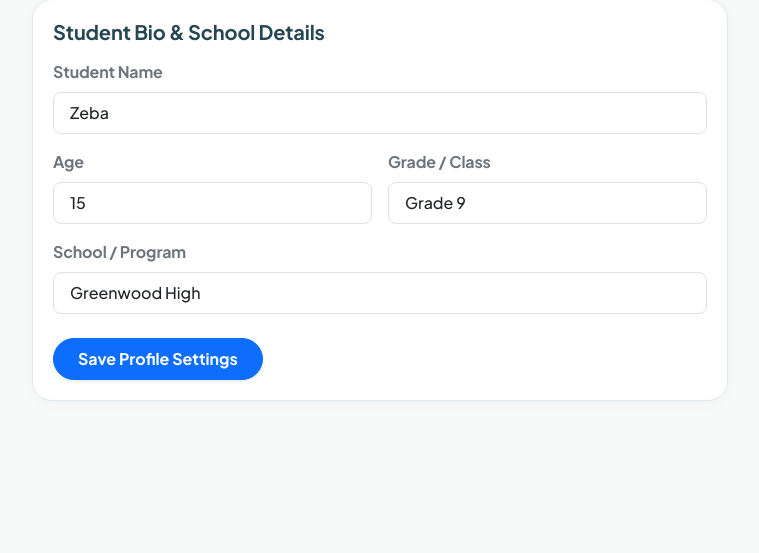
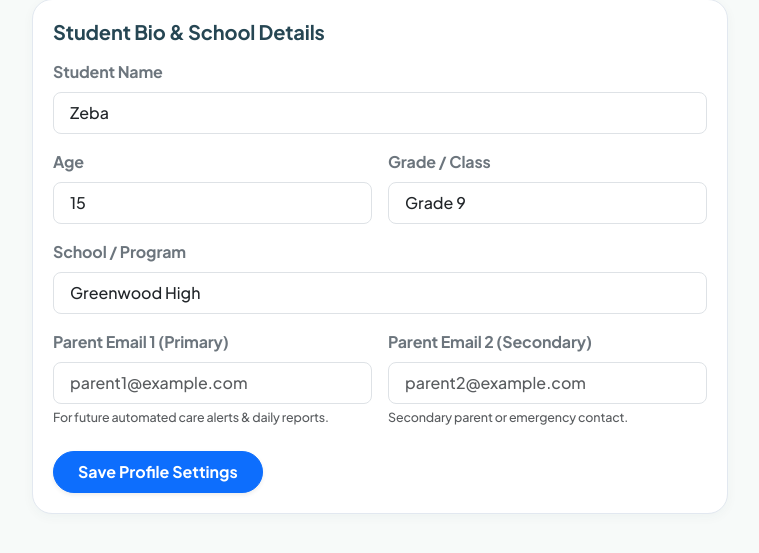
Before and after one commit to fiross/zlife, a PHP site: page /admin.php in a window 1280 px wide, after a click on "👤 Student Bio". Shown: the part 229-782 px from the top of the page, without its empty margins (260-1019 px from the left). Run offline with PHP 8.4, Linux system fonts and the light colour scheme; a user stored in the database is signed in; data comes from the database, SQL or seed files in the repository; both versions use the stored data as it was after the commit.

Commit message:
Added parents email address

```diff
--- a/admin.php
+++ b/admin.php
@@ -22,11 +22,21 @@ if ($_SERVER['REQUEST_METHOD'] === 'POST' && isset($_POST['action']) && $_POST['
     $age = intval($_POST['z_age'] ?? 0);
     $class = trim($_POST['z_class'] ?? '');
     $school = trim($_POST['z_school'] ?? '');
+    $email1 = trim($_POST['parent_email_1'] ?? '');
+    $email2 = trim($_POST['parent_email_2'] ?? '');
 
-    if ($name !== '' && $age > 0) {
-        $stmt = $pdo->prepare("UPDATE master_settings SET z_name = ?, z_age = ?, z_class = ?, z_school = ? WHERE id = 1");
-        $stmt->execute([$name, $age, $class, $school]);
-        $flashSuccess = "Profile details updated successfully!";
+    if ($email1 !== '' && !filter_var($email1, FILTER_VALIDATE_EMAIL)) {
+        $flashError = "Parent Email 1 must be a valid email address.";
+    } elseif ($email2 !== '' && !filter_var($email2, FILTER_VALIDATE_EMAIL)) {
+        $flashError = "Parent Email 2 must be a valid email address.";
+    } elseif ($name !== '' && $age > 0) {
+        $stmt = $pdo->prepare("
+            UPDATE master_settings
+            SET z_name = ?, z_age = ?, z_class = ?, z_school = ?, parent_email_1 = ?, parent_email_2 = ?
+            WHERE id = 1
+        ");
+        $stmt->execute([$name, $age, $class, $school, $email1 ?: null, $email2 ?: null]);
+        $flashSuccess = "Profile and parent email settings updated successfully!";
     } else {
         $flashError = "Name and Age are required.";
     }
@@ -291,9 +301,22 @@ require_once __DIR__ . '/header.php';
                         </div>
                     </div>
 
-                    <div class="mb-4">
+                    <div class="mb-3">
                         <label class="form-label fw-bold text-secondary">School / Program</label>
                         <input type="text" name="z_school" class="form-control rounded-3 py-2 px-3" value="<?= htmlspecialchars($settings['z_school']) ?>" required>
+                    </div>
+
+                    <div class="row g-3 mb-4">
+                        <div class="col-md-6">
+                            <label class="form-label fw-bold text-secondary">Parent Email 1 (Primary)</label>
+                            <input type="email" name="parent_email_1" class="form-control rounded-3 py-2 px-3" value="<?= htmlspecialchars($settings['parent_email_1'] ?? '') ?>" placeholder="parent1@example.com">
+                            <div class="text-muted x-small mt-1">For future automated care alerts & daily reports.</div>
+                        </div>
+                        <div class="col-md-6">
+                            <label class="form-label fw-bold text-secondary">Parent Email 2 (Secondary)</label>
+                            <input type="email" name="parent_email_2" class="form-control rounded-3 py-2 px-3" value="<?= htmlspecialchars($settings['parent_email_2'] ?? '') ?>" placeholder="parent2@example.com">
+                            <div class="text-muted x-small mt-1">Secondary parent or emergency contact.</div>
+                        </div>
                     </div>
 
                     <button type="submit" class="btn btn-primary rounded-pill px-4 py-2 fw-bold shadow-sm">
--- a/config.php
+++ b/config.php
@@ -90,7 +90,9 @@ function init_database(PDO $pdo, $driver = 'mysql') {
                 z_name TEXT NOT NULL,
                 z_age INTEGER NOT NULL,
                 z_class TEXT NOT NULL,
-                z_school TEXT NOT NULL
+                z_school TEXT NOT NULL,
+                parent_email_1 TEXT DEFAULT NULL,
+                parent_email_2 TEXT DEFAULT NULL
             )
         ");
         $pdo->exec("
@@ -134,7 +136,9 @@ function init_database(PDO $pdo, $driver = 'mysql') {
                 z_name VARCHAR(100) NOT NULL,
                 z_age INT NOT NULL,
                 z_class VARCHAR(100) NOT NULL,
-                z_school VARCHAR(255) NOT NULL
+                z_school VARCHAR(255) NOT NULL,
+                parent_email_1 VARCHAR(255) NULL,
+                parent_email_2 VARCHAR(255) NULL
             ) ENGINE=InnoDB DEFAULT CHARSET=utf8mb4;
         ");
         $pdo->exec("
@@ -165,7 +169,7 @@ function init_database(PDO $pdo, $driver = 'mysql') {
         ");
     }
 
-    // Auto-migration: Ensure menstruation tracking columns exist on existing databases non-destructively
+    // Auto-migration 1: Ensure menstruation tracking columns exist on existing databases non-destructively
     try {
         if ($driver === 'sqlite') {
             $cols = $pdo->query("PRAGMA table_info(z_logs)")->fetchAll(PDO::FETCH_COLUMN, 1);
@@ -184,6 +188,31 @@ function init_database(PDO $pdo, $driver = 'mysql') {
             $colStmt2 = $pdo->query("SHOW COLUMNS FROM z_logs LIKE 'flow_intensity'");
             if (!$colStmt2->fetch()) {
                 $pdo->exec("ALTER TABLE z_logs ADD COLUMN flow_intensity VARCHAR(20) NULL AFTER is_menstruating");
+            }
+        }
+    } catch (Exception $e) {
+        // Silently continue if columns already exist or altered
+    }
+
+    // Auto-migration 2: Ensure parent notification email columns exist in master_settings
+    try {
+        if ($driver === 'sqlite') {
+            $settingsCols = $pdo->query("PRAGMA table_info(master_settings)")->fetchAll(PDO::FETCH_COLUMN, 1);
+            if (!in_array('parent_email_1', $settingsCols)) {
+                $pdo->exec("ALTER TABLE master_settings ADD COLUMN parent_email_1 TEXT DEFAULT NULL");
+            }
+            if (!in_array('parent_email_2', $settingsCols)) {
+                $pdo->exec("ALTER TABLE master_settings ADD COLUMN parent_email_2 TEXT DEFAULT NULL");
+            }
+        } else {
+            // MySQL Engine
+            $colStmtEmail1 = $pdo->query("SHOW COLUMNS FROM master_settings LIKE 'parent_email_1'");
+            if (!$colStmtEmail1->fetch()) {
+                $pdo->exec("ALTER TABLE master_settings ADD COLUMN parent_email_1 VARCHAR(255) NULL AFTER z_school");
+            }
+            $colStmtEmail2 = $pdo->query("SHOW COLUMNS FROM master_settings LIKE 'parent_email_2'");
+            if (!$colStmtEmail2->fetch()) {
+                $pdo->exec("ALTER TABLE master_settings ADD COLUMN parent_email_2 VARCHAR(255) NULL AFTER parent_email_1");
             }
         }
     } catch (Exception $e) {
@@ -274,8 +303,13 @@ function get_master_settings(PDO $pdo) {
             'z_name' => 'Zeba',
             'z_age' => 15,
             'z_class' => 'Grade 9',
-            'z_school' => 'Greenwood High'
+            'z_school' => 'Greenwood High',
+            'parent_email_1' => '',
+            'parent_email_2' => ''
         ];
     }
+    // Ensure email keys exist even if null in database
+    $settings['parent_email_1'] = $settings['parent_email_1'] ?? '';
+    $settings['parent_email_2'] = $settings['parent_email_2'] ?? '';
     return $settings;
 }
```
Also changed, not shown: api/settings.php (+17 -3 lines), database.sql (+5 -3 lines), instruction.md (+1 -1 lines), scripts/migrate_parent_emails.sql (added, +13 -0 lines), src/components/AdminModal.jsx (+41 -3 lines), README.md.
